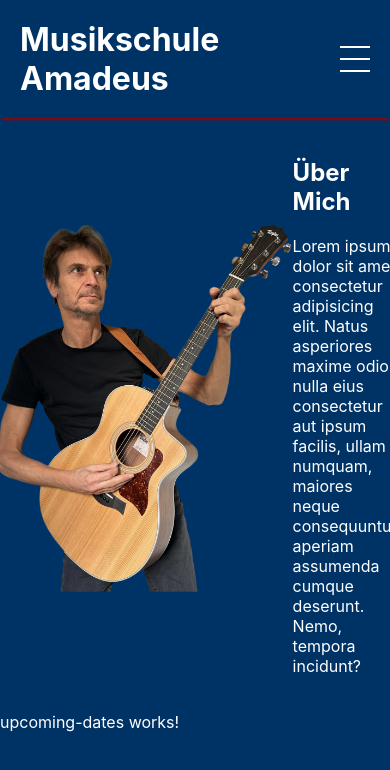
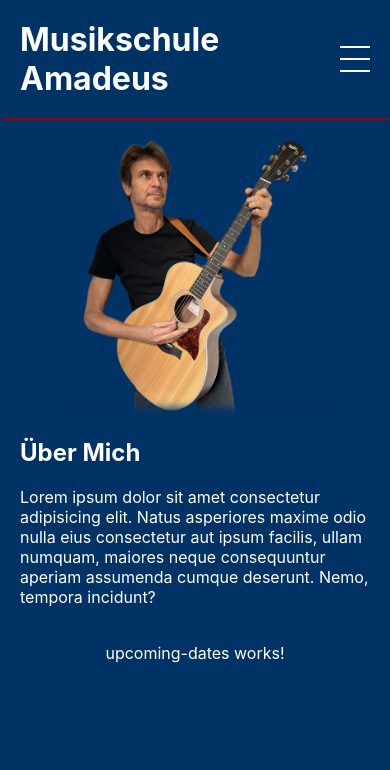
Before and after one commit to JanTHorstmann/Lars-Fischer-Website, an Angular app: page /dashboard in a window 390 px wide. Shown: the top 770 px of the page. Built offline with nearby package versions, Linux system fonts and the light colour scheme; a web font is replaced by a local one.

Commit message:
style for responsive and shadow for image

```diff
--- a/src/app/features/dashboard/dashboard.scss
+++ b/src/app/features/dashboard/dashboard.scss
@@ -0,0 +1,7 @@
+@use '../../../mixins.scss' as m;
+
+app-navbar,
+app-introduction,
+app-upcoming-dates {
+    @include m.d-flex-justify-align();
+}
--- a/src/app/features/introduction/introduction.html
+++ b/src/app/features/introduction/introduction.html
@@ -1,5 +1,6 @@
 <div class="introctions">
-    <img src="assets/img/lars_fischer.png" alt="">
+    <!-- <img src="assets/img/lars_fischer.png" alt=""> -->
+    <div class="image"></div>
 
     <div class="about_me">
         <h2>Über Mich</h2>
--- a/src/app/features/introduction/introduction.scss
+++ b/src/app/features/introduction/introduction.scss
@@ -3,8 +3,39 @@
 .introctions {
     @include m.d-flex-justify-align();
     padding: 20px;
+    max-width: 1440px;
+    width: 100%;
 
-    img {
-        width: clamp(300px, 50%, 450px);
+    // img {
+    //     width: clamp(300px, 50%, 450px);
+    //     box-shadow: inset 0px 0px 10px 10px #fffa;
+    // }
+    .image {
+        width: 50%;
+        aspect-ratio: 1;
+        background-image: url('../../../../public/assets/img/lars_fischer.png');
+        background-size: contain;
+        background-repeat: no-repeat;
+        background-position: center;
+        box-shadow: inset 0px -20px 9px -10px #003365;
+    }
+
+    .about_me {
+        width: 50%;
     }
 }
+
+@media (max-width: 800px) {
+    .introctions {
+        flex-direction: column;
+
+        .image {
+            width: 80%;
+        }
+
+        .about_me {
+            width: 100%;
+        }
+    }
+
+}
--- a/src/app/shared/components/navbar/navbar.scss
+++ b/src/app/shared/components/navbar/navbar.scss
@@ -5,6 +5,8 @@ header {
     padding: 20px;
     // border-bottom: 1px solid #860B10;
     box-shadow: 0 4px 2px -2px #860B10;
+    max-width: 1440px;
+    width: 100%;
 
     h1 {
         font-size: 32px;
```
